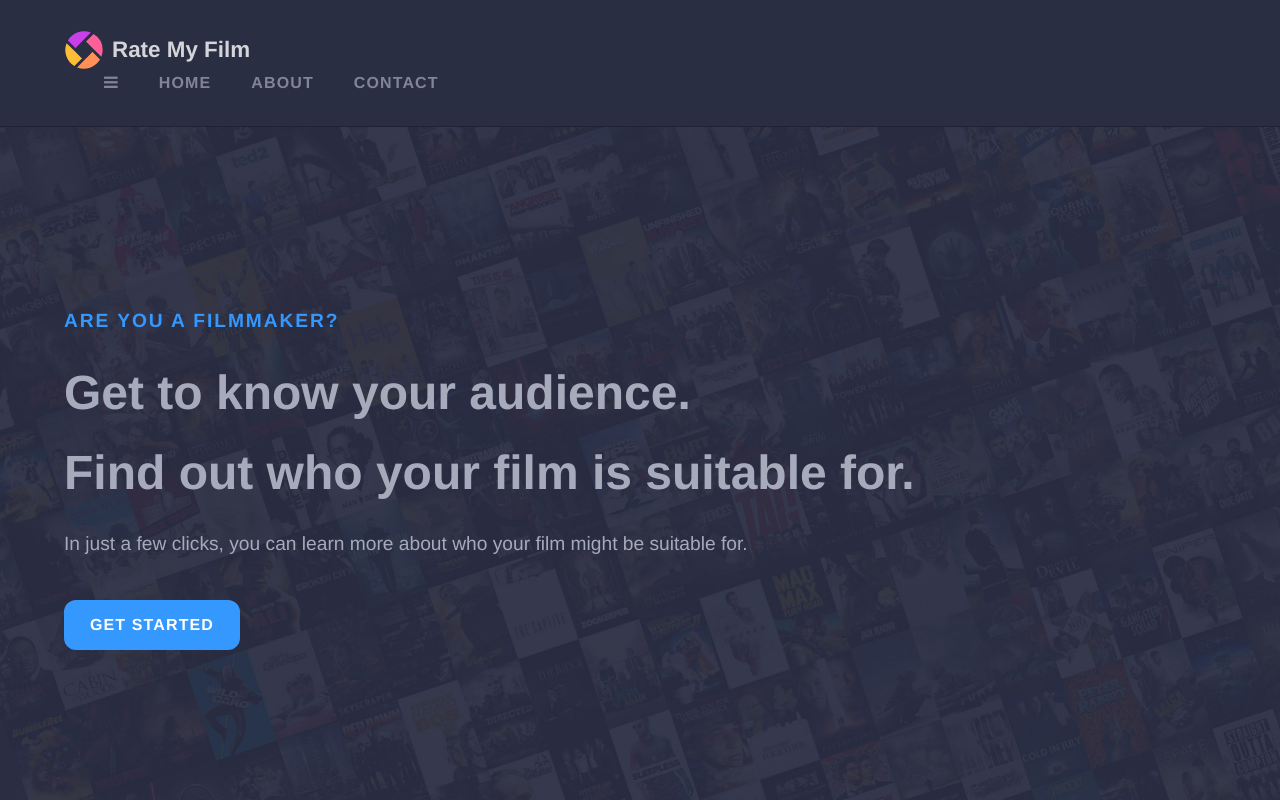
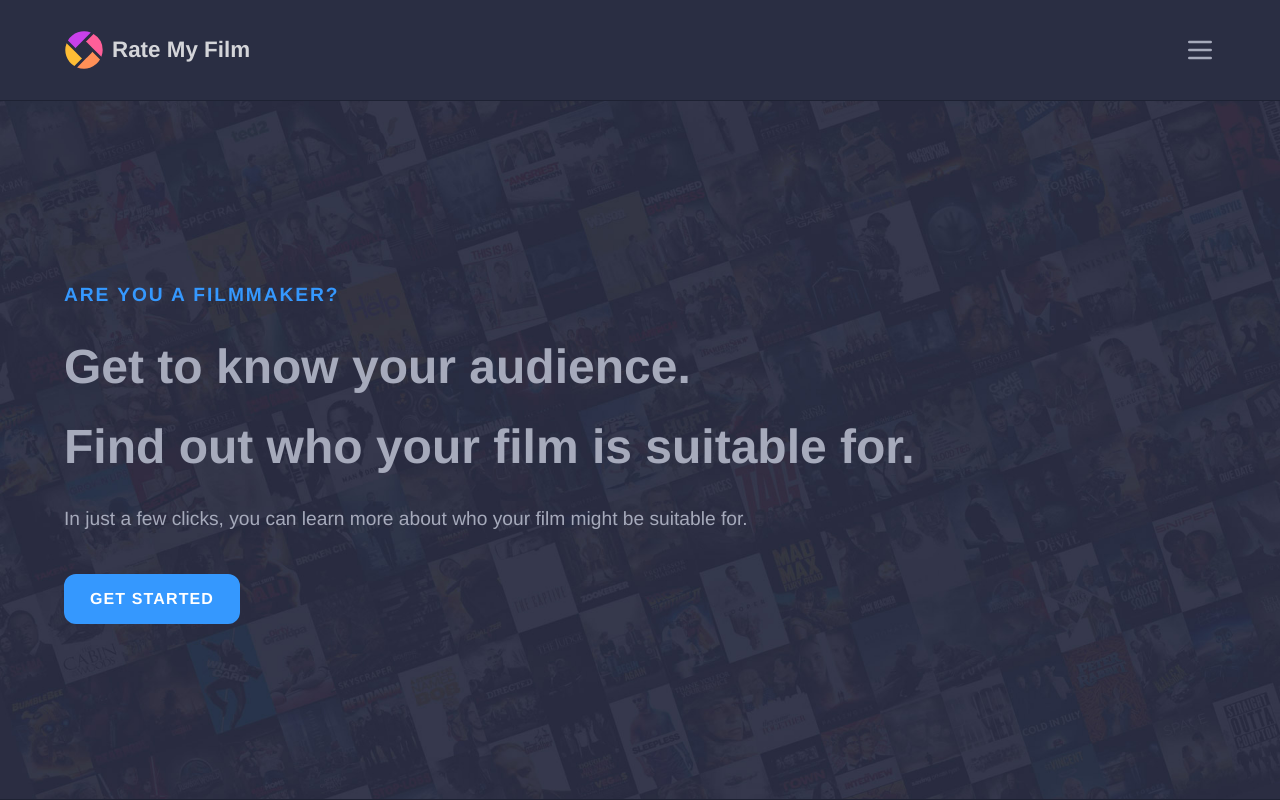
Before and after one commit to pranjalshikhar/redeye, a React (Create React App) app: page / in a window 1280 px wide. Shown: the top 800 px of the page. Built offline with nearby package versions, Linux system fonts and the light colour scheme.

Commit message:
Major update

```diff
--- a/src/components/FinalRating.jsx
+++ b/src/components/FinalRating.jsx
@@ -1,5 +1,6 @@
-import React, { useState, useEffect } from "react";
+import React, { useState, useEffect, useContext } from "react";
 import Film from "./Film";
+import { ShowContentContext } from "./Home";
 
 let ratedCategories = [];
 let ratedCategoryList = [];
@@ -23,7 +24,7 @@ const ratingDescription = {
 };
 
 const FinalRating = ({ finalAgeRating, ratingColor, answers }) => {
-  // console.log(answers)
+  const { setShowContent } = useContext(ShowContentContext);
 
   const [filmData, setFilmData] = useState(null);
 
@@ -141,8 +142,7 @@ const FinalRating = ({ finalAgeRating, ratingColor, answers }) => {
         <div className="start-again">
           <button
             onClick={(e) => {
-              e.preventDefault();
-              window.location.reload();
+              setShowContent(false);
             }}
             className="start-button"
           >
--- a/src/components/Header.jsx
+++ b/src/components/Header.jsx
@@ -1,7 +1,18 @@
+import React, { useState } from "react";
 import { Link } from "react-router-dom";
 import { ReactComponent as Logo } from "../images/logo.svg";
 
 const Header = () => {
+  const [navbarOpen, setNavbarOpen] = useState(false);
+
+  const handleToggle = () => {
+    setNavbarOpen(!navbarOpen);
+  };
+
+  const closeMenu = () => {
+    setNavbarOpen(false);
+  };
+
   const Mailto = ({ email, subject = "", body = "", children }) => {
     let params = subject || body ? "?" : "";
     if (subject) params += `subject=${encodeURIComponent(subject)}`;
@@ -17,44 +28,50 @@ const Header = () => {
   return (
     <header>
       <div className="inner-wrapper">
+        <div className="top-row">
           <div className="logo">
             <Logo width={50} height={50} />
             <Link to="/" className="active">
               Rate My Film
             </Link>
           </div>
-        <nav className="navigation" id="navBar">
-          <a
-            href="index.html"
-            className="icon"
-            onClick={(e) => {
-              e.preventDefault();
-              var nav = document.getElementById("navBar");
-              if (nav.className === "navigation") {
-                nav.className += " responsive";
-              } else {
-                nav.className = "navigation";
-              }
-            }}
+
+          <button onClick={handleToggle}>
+            <svg
+              className="w-6 h-6"
+              fill="none"
+              stroke={navbarOpen ? "#ffffff" : "#a6aabb"}
+              viewBox="0 0 24 24"
+              xmlns="http://www.w3.org/2000/svg"
             >
-            <i className="fa fa-bars"></i>
-          </a>
+              <path
+                strokeLinecap="round"
+                strokeLinejoin="round"
+                strokeWidth={2}
+                d="M4 6h16M4 12h16M4 18h16"
+              />
+            </svg>
+          </button>
+        </div>
 
-          <Link to="/" className="block">
-            Home
+        <div className={`menuNav ${navbarOpen ? " showMenu" : ""}`}>
+          <Link to={"/"} onClick={() => closeMenu()} exact>
+            <a className="link">Home</a>
           </Link>
-          <Link to="/about" className="block">
-            About
+
+          <Link to={"/about"} onClick={() => closeMenu()} exact>
+            <a className="link">About</a>
           </Link>
 
           <Mailto
             email="danieljamescranney@gmail.com"
             subject="Rate my Film"
             body="Hi!"
+            onClick={() => closeMenu()}
           >
-            Contact
+            <a className="link">Contact</a>
           </Mailto>
-        </nav>
+        </div>
       </div>
     </header>
   );
--- a/src/components/Questions.jsx
+++ b/src/components/Questions.jsx
@@ -115,6 +115,7 @@ const Questions = ({
                   <Link to="/" className="block">
                     <button
                       onClick={() => {
+                        handleBackCardTransition();
                         setShowContent(false);
                       }}
                     >
```
Lines whose indentation alone changed are shown as unchanged.
